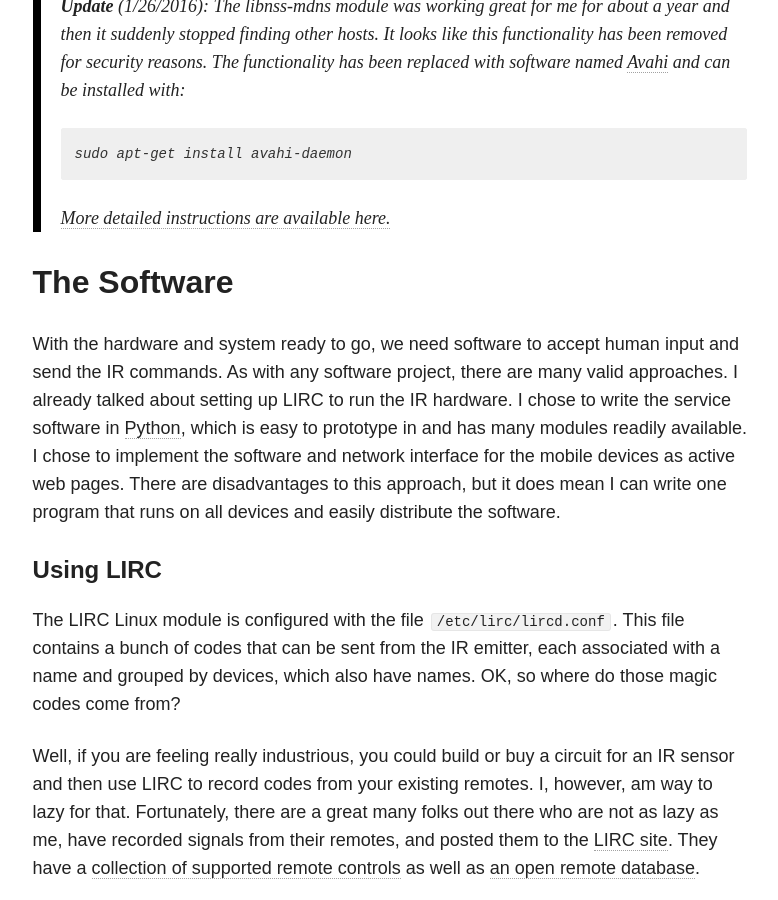
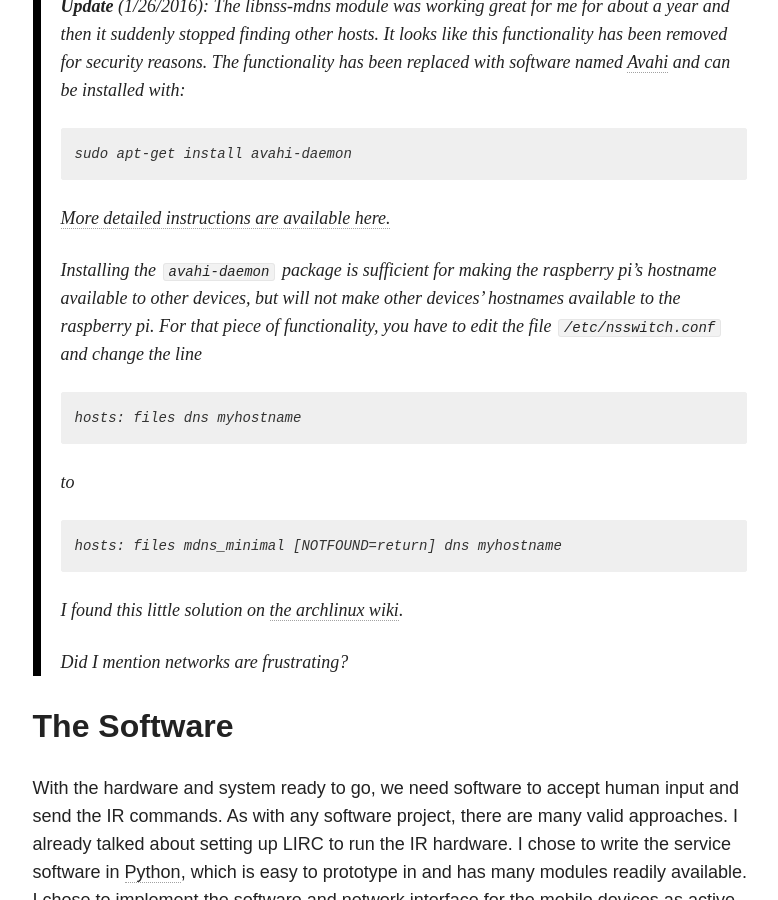
Before and after one commit to kmorel/old-blog-1, a Jekyll site: the page built from _posts/2014-11-05-tv-remote.md, in a window 1280 px wide and 900 px high, scrolled down 7389 px. Shown: the whole window, without its empty margins (347-1125 px from the left). Built offline with Jekyll 4.4.1, drawn with Linux system fonts in a browser that asks for light colours; nearby versions of some CDN libraries; comment, search, counter and statistics services are not loaded.

Commit message:
More updates to getting mDNS working.

```diff
--- a/_posts/2014-11-05-tv-remote.md
+++ b/_posts/2014-11-05-tv-remote.md
@@ -296,6 +296,22 @@
 >     sudo apt-get install avahi-daemon
 >
 > [More detailed instructions are available here.](http://www.howtogeek.com/167190/how-and-why-to-assign-the-.local-domain-to-your-raspberry-pi/)
+>
+> Installing the `avahi-daemon` package is sufficient for making the
+> raspberry pi's hostname available to other devices, but will not make
+> other devices' hostnames available to the raspberry pi. For that piece
+> of functionality, you have to edit the file `/etc/nsswitch.conf` and
+> change the line
+>
+>     hosts: files dns myhostname
+>
+> to
+>
+>     hosts: files mdns_minimal [NOTFOUND=return] dns myhostname
+>
+> I found this little solution on [the archlinux wiki](https://wiki.archlinux.org/index.php/Avahi#Hostname_resolution).
+>
+> Did I mention networks are frustrating?
 
 
 ## The Software
```
